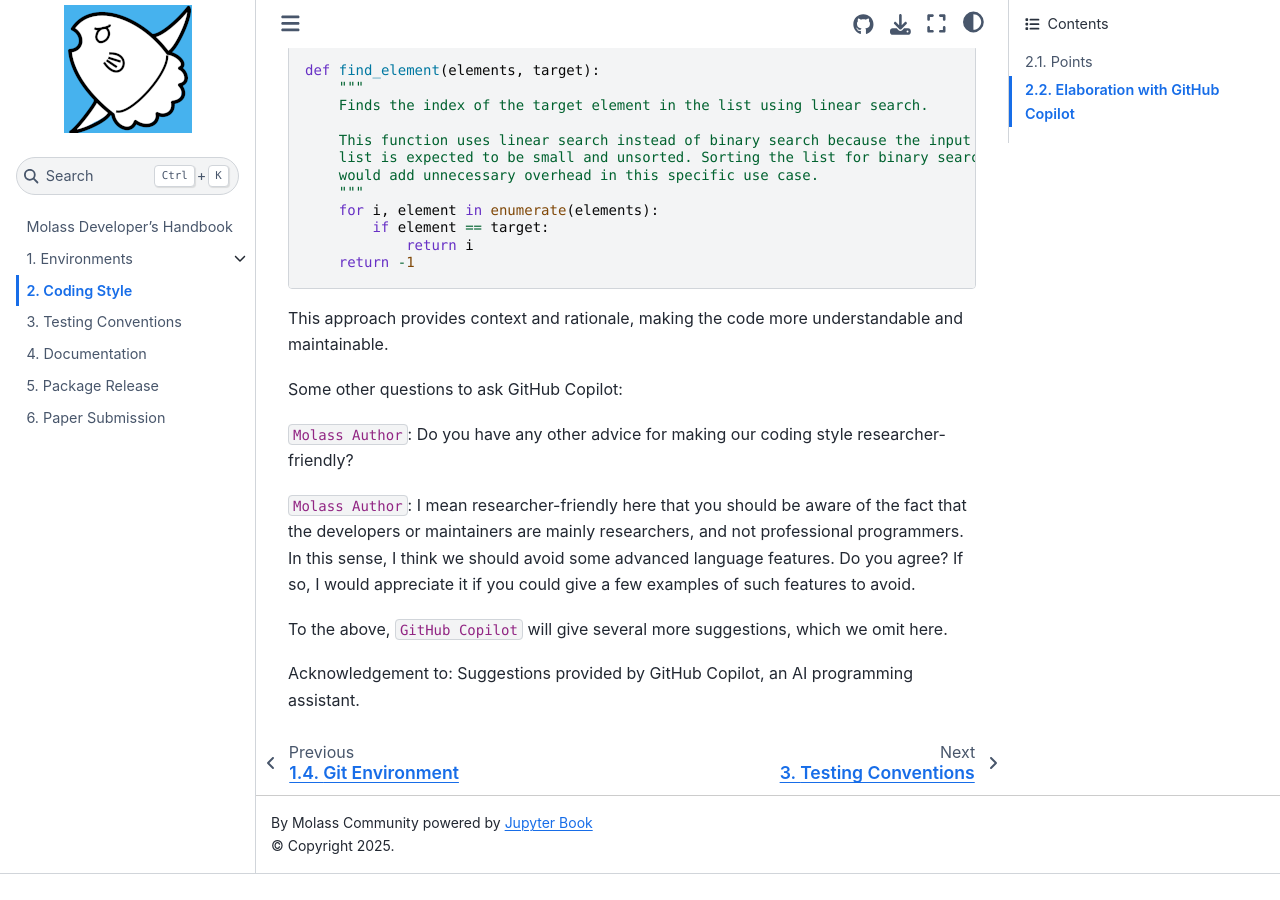
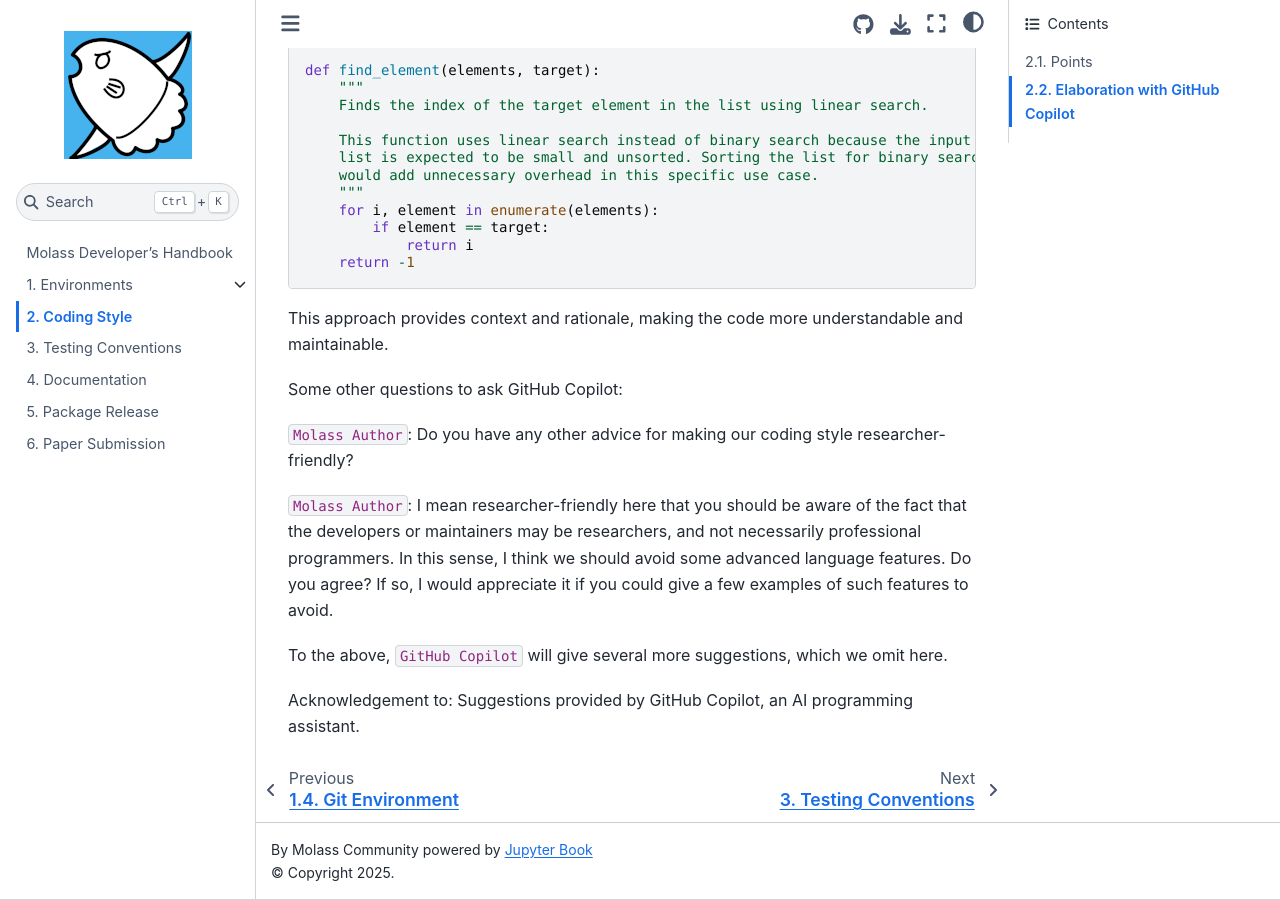
Before and after one commit to biosaxs-dev/molass-develop, a Jupyter Book: the page built from chapters/05/coding_style.md, in a window 1280 px wide and 900 px high, scrolled down 738 px. Built offline with Jupyter Book 1.0.4 settings and Sphinx 7.4.7 and the Sphinx Book theme 1.1.4, drawn with Linux system fonts in a browser that asks for light colours; before the commit the page ends 1612 px from its top, so only the background shows below that.

Commit message:
update for better wording

```diff
--- a/chapters/05/coding_style.md
+++ b/chapters/05/coding_style.md
@@ -37,7 +37,7 @@
 
 `Molass Author`: Do you have any other advice for making our coding style researcher-friendly?
 
-`Molass Author`: I mean researcher-friendly here that you should be aware of the fact that the developers or maintainers are mainly researchers, and not professional programmers. In this sense, I think we should avoid some advanced language features. Do you agree? If so, I would appreciate it if you could give a few examples of such features to avoid.
+`Molass Author`: I mean researcher-friendly here that you should be aware of the fact that the developers or maintainers may be researchers, and not necessarily professional programmers. In this sense, I think we should avoid some advanced language features. Do you agree? If so, I would appreciate it if you could give a few examples of such features to avoid.
 
 To the above, `GitHub Copilot` will give several more suggestions, which we omit here.
 
```
